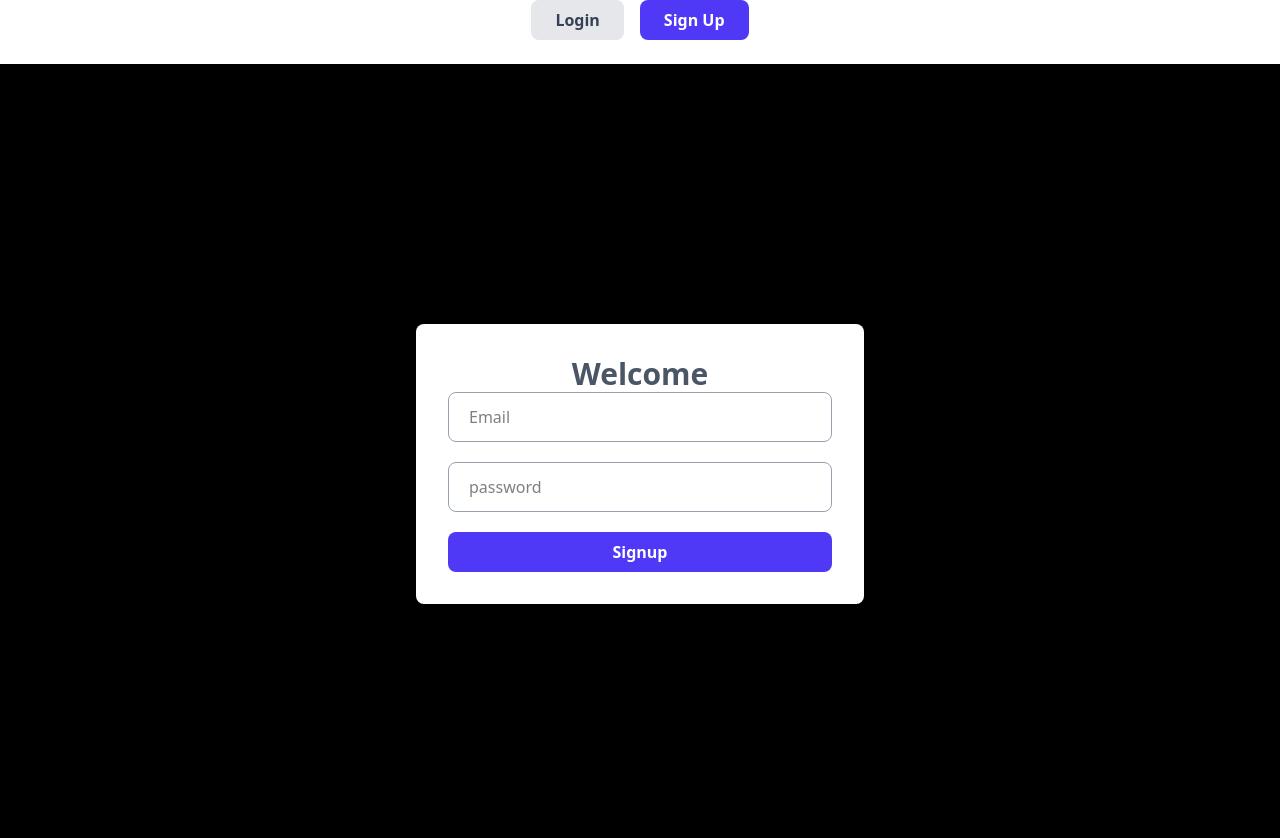
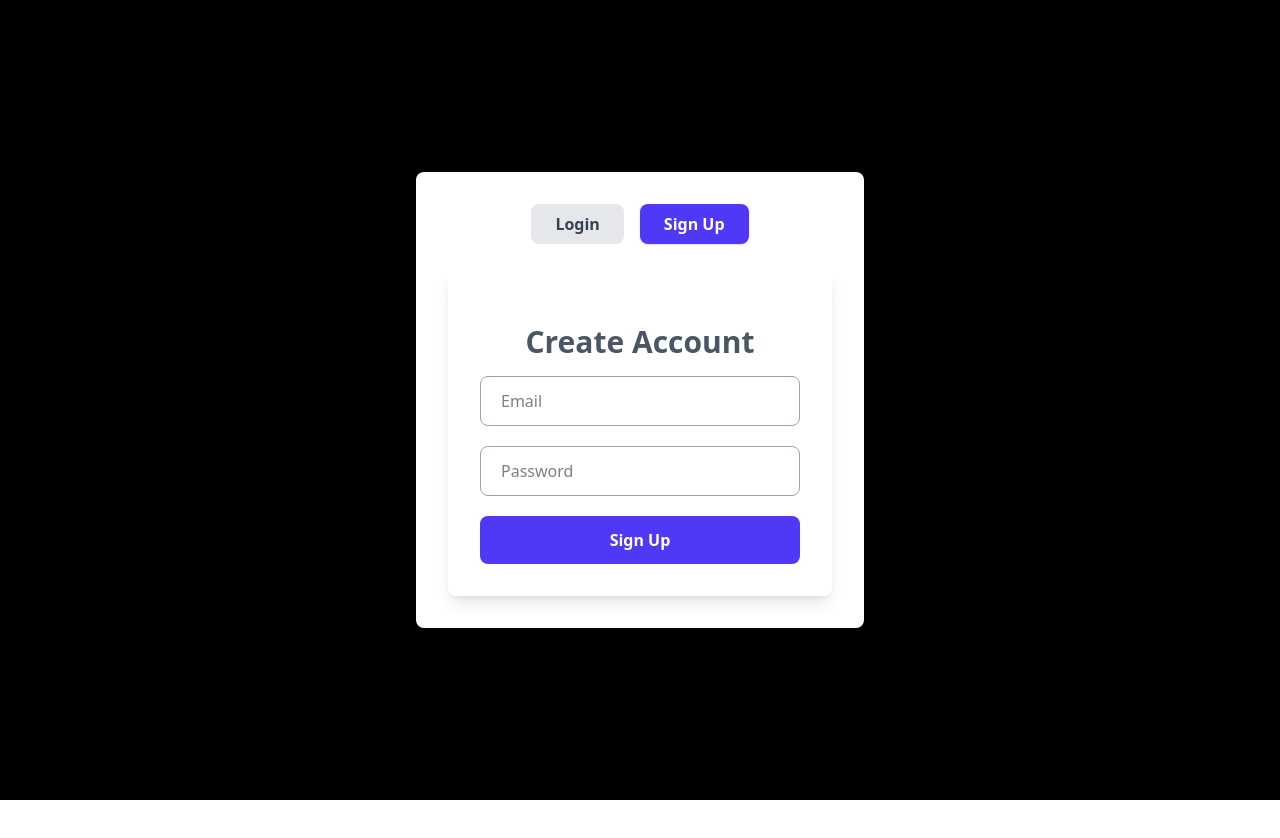
Before and after one commit to Valentine231/myBox, a React app: page /Auth in a window 1280 px wide. Both pictures are taken after a click on the button "Sign Up". Shown: the top 838 px of the page. After the commit the page ends 800 px from the top, so only its background shows below. Built offline with nearby package versions, Linux system fonts and the light colour scheme; the HTML template or start-up script is replaced by a standard one.

Commit message:
fixed-signin-toggle-button

```diff
--- a/src/Auth/Login.jsx
+++ b/src/Auth/Login.jsx
@@ -1,53 +1,43 @@
-import React, { useState } from 'react'
-import useAuth from '../Store/Authstore'
-import Spinner from '../Components/Authloader'
-import { useNavigate } from 'react-router-dom'
-import { Eye, EyeOff } from 'lucide-react'
+import React, { useState } from 'react';
+import useAuth from '../Store/Authstore';
+import Spinner from '../Components/Authloader';
+import { useNavigate } from 'react-router-dom';
+import { Eye, EyeOff } from 'lucide-react';
 
 const Login = () => {
-  const { login, loading, notification, rememberMe } = useAuth()
-  const [email, setEmail] = useState("")
-  const [password, setPassword] = useState("")
-  const [remember, setRemember] = useState(false)
-  const [showPassword, setShowPassword] = useState(false)
-  const navigate = useNavigate()
+  const { login, loading, notification } = useAuth();
+  const [email, setEmail] = useState("");
+  const [password, setPassword] = useState("");
+  const [remember, setRemember] = useState(false);
+  const [showPassword, setShowPassword] = useState(false);
+  const navigate = useNavigate();
 
-
-
-  const togglePasswordVisibility = () => {
-    setShowPassword(!showPassword)
-  }
+  const togglePasswordVisibility = () => setShowPassword(!showPassword);
 
   const handleLogin = (e) => {
-    e.preventDefault()
-    login(email, password, remember)
-    navigate('/movieslayout')
-  }
+    e.preventDefault();
+    login(email, password, remember);
+    navigate('/movieslayout');
+  };
 
   return (
-    <div className='min-h-screen flex items-center justify-center bg-black'>
-      <div className='bg-white rounded-lg w-full p-8 max-w-md'>
-        <h2 className='text-gray-600 font-bold text-center text-3xl mb-6'>Login</h2>
-
-        <form onSubmit={handleLogin} className='space-y-5'>
-          {/* Email Input */}
+    <form onSubmit={handleLogin} className="space-y-5">
       <div>
         <input
           type="email"
-              placeholder='Email'
-              className='py-3 px-5 w-full border border-gray-400 rounded-lg focus:ring-2 focus:ring-indigo-400 focus:outline-none'
+          placeholder="Email"
+          className="py-3 px-5 w-full border border-gray-400 rounded-lg focus:ring-2 focus:ring-indigo-400 focus:outline-none"
           value={email}
           onChange={(e) => setEmail(e.target.value)}
           required
         />
       </div>
 
-          {/* Password Input with Toggle */}
       <div className="relative">
         <input
           type={showPassword ? "text" : "password"}
-              placeholder='Password'
-              className='py-3 px-5 w-full border border-gray-400 rounded-lg focus:ring-2 focus:ring-indigo-400 focus:outline-none pr-12'
+          placeholder="Password"
+          className="py-3 px-5 w-full border border-gray-400 rounded-lg focus:ring-2 focus:ring-indigo-400 focus:outline-none pr-12"
           value={password}
           onChange={(e) => setPassword(e.target.value)}
           required
@@ -55,13 +45,12 @@ const Login = () => {
         <button
           type="button"
           onClick={togglePasswordVisibility}
-              className="absolute right-3 top-1/2 transform -translate-y-1/2 text-gray-500 hover:text-gray-700 transition duration-200"
+          className="absolute right-3 top-1/2 transform -translate-y-1/2 text-gray-500 hover:text-gray-700"
         >
           {showPassword ? <EyeOff className="w-5 h-5" /> : <Eye className="w-5 h-5" />}
         </button>
       </div>
 
-          {/* Remember Me & Forgot Password */}
       <div className="flex items-center justify-between text-sm">
         <label className="flex items-center gap-2 text-gray-600">
           <input
@@ -77,22 +66,21 @@ const Login = () => {
         </a>
       </div>
 
-          {/* Submit Button */}
       <button
-            type='submit'
-            className='py-3 w-full bg-indigo-600 rounded-lg text-white font-semibold transition duration-300 hover:bg-indigo-700 disabled:opacity-50'
+        type="submit"
+        className="py-3 w-full bg-indigo-600 rounded-lg text-white font-semibold transition hover:bg-indigo-700 disabled:opacity-50"
         disabled={loading}
       >
-            {loading ? <Spinner size='small' color='green' /> : "Login"}
+        {loading ? <Spinner size="medium" color="green" /> : "Login"}
       </button>
-        </form>
 
       {notification && (
-          <p className='mt-4 text-sm text-center text-indigo-500'>{notification}</p>
+        <p className="mt-4 text-sm text-center text-indigo-500">
+          {notification}
+        </p>
       )}
-      </div>
-    </div>
-  )
-}
+    </form>
+  );
+};
 
-export default Login
+export default Login;
--- a/src/Auth/Signin.jsx
+++ b/src/Auth/Signin.jsx
@@ -1,51 +1,86 @@
 import { useState } from 'react'
 import useAuth from '../Store/Authstore'
 import Spinner from '../Components/Authloader'
-
+import Login from './Login'
 
 const Signin = () => {
-  const {signup,loading,notification}=useAuth()
-  const [email,setEmail] = useState("")
-  const [password, setpassword] = useState("")
+  const { signup, loading, notification } = useAuth()
+  const [email, setEmail] = useState("")
+  const [password, setPassword] = useState("")
+  const [isLogin, setIsLogin] = useState(false)
 
-  const handleSignup =(e)=>{
+  const handleSignup = (e) => {
     e.preventDefault()
-    signup(email,password)
+    signup(email, password)
   }
 
+  return (
+    <div className=" ">
+      <div className=" rounded-lg w-full p-8 max-w-md shadow-lg">
 
-  return (
-    <div className='min-h-screen flex items-center justify-center bg-black'>
+        {/* Toggle Buttons */}
+        <div className="flex justify-center mb-6 gap-4">
+          {/* <button
+            onClick={() => setIsLogin(false)}
+            className={`py-2 px-6 rounded-lg font-semibold ${
+              !isLogin ? 'bg-indigo-600 text-white' : 'bg-gray-200 text-gray-700'
+            }`}
+          >
+            Sign Up
+          </button> */}
 
-          <div className='bg-white items-center rounded-lg w-full p-8 max-w-md'>
-            <h2 className='text-gray-600 font-bold text-center justify-center text-3xl '>Welcome</h2>
-            <form onSubmit={handleSignup} className=' space-y-5'>
-                <input type="Email"
-                placeholder='Email'
-                className='py-3 px-5 w-full border border-gray-400 rounded-lg focus:ring-2 focus:ring-indigo-400 focus:outline-none'
+          {/* <button
+            onClick={() => setIsLogin(true)}
+            className={`py-2 px-6 rounded-lg font-semibold ${
+              isLogin ? 'bg-indigo-600 text-white' : 'bg-gray-200 text-gray-700'
+            }`}
+          >
+            Login
+          </button> */}
+        </div>
+
+        {/* Render Form Based on State */}
+        {!isLogin ? (
+          <>
+            <h2 className="text-gray-600 font-bold text-center text-3xl mb-4">
+              Create Account
+            </h2>
+            <form onSubmit={handleSignup} className="space-y-5">
+              <input
+                type="email"
+                placeholder="Email"
+                className="py-3 px-5 w-full border border-gray-400 rounded-lg focus:ring-2 focus:ring-indigo-400 focus:outline-none"
                 value={email}
-                onChange={(e)=>setEmail(e.target.value)}
+                onChange={(e) => setEmail(e.target.value)}
+                required
               />
 
-               <input type="password"
-                placeholder='password'
-                className='py-3 px-5 w-full border border-gray-400 rounded-lg focus:ring-2 focus:ring-indigo-400 focus:outline-none'
+              <input
+                type="password"
+                placeholder="Password"
+                className="py-3 px-5 w-full border border-gray-400 rounded-lg focus:ring-2 focus:ring-indigo-400 focus:outline-none"
                 value={password}
-                onChange={(e)=>setpassword(e.target.value)}
+                onChange={(e) => setPassword(e.target.value)}
+                required
               />
 
-
-          <button type='submit'
-          className='py-2 w-full bg-indigo-600 rounded-lg text-white font-semibold transition duration-300'
+              <button
+                type="submit"
+                className="py-3 w-full bg-indigo-600 rounded-lg text-white font-semibold transition duration-300 hover:bg-indigo-700 disabled:opacity-50"
                 disabled={loading}
               >
-            {loading ? <Spinner size='small' color='green' /> : "Signup"}
-
+                {loading ? <Spinner size="medium" color="green" /> : 'Sign Up'}
               </button>
             </form>
 
             {notification && (
-              <p className='mt-4 text-sm text-indigo-800 '>{notification}</p>
+              <p className="mt-4 text-sm text-indigo-800 text-center">
+                {notification}
+              </p>
+            )}
+          </>
+        ) : (
+          <Login nested />
         )}
       </div>
     </div>
--- a/src/Auth/Toggle.jsx
+++ b/src/Auth/Toggle.jsx
@@ -6,28 +6,35 @@ const Auth = () => {
   const [isLogin, setIsLogin] = useState(true);
 
   return (
-    <div>
+    <div className="min-h-screen flex items-center justify-center bg-black">
+      <div className="bg-white rounded-lg w-full max-w-md p-8 shadow-lg">
+        {/* Toggle Buttons */}
         <div className="flex justify-center mb-6 gap-4">
           <button
             onClick={() => setIsLogin(true)}
-          className={`py-2 px-6 rounded-lg font-semibold ${
-            isLogin ? "bg-indigo-600 text-white" : "bg-gray-200 text-gray-700"
+            className={`py-2 px-6 rounded-lg font-semibold transition ${
+              isLogin
+                ? "bg-indigo-600 text-white shadow"
+                : "bg-gray-200 text-gray-700 hover:bg-gray-300"
             }`}
           >
             Login
           </button>
           <button
             onClick={() => setIsLogin(false)}
-          className={`py-2 px-6 rounded-lg font-semibold ${
-            !isLogin ? "bg-indigo-600 text-white" : "bg-gray-200 text-gray-700"
+            className={`py-2 px-6 rounded-lg font-semibold transition ${
+              !isLogin
+                ? "bg-indigo-600 text-white shadow"
+                : "bg-gray-200 text-gray-700 hover:bg-gray-300"
             }`}
           >
             Sign Up
           </button>
         </div>
 
-      {/* Render the correct form */}
-      {isLogin ? <Login /> : <Signin />}
+        {/* Render the correct form right below toggle */}
+        <div className="mt-2">{isLogin ? <Login /> : <Signin />}</div>
+      </div>
     </div>
   );
 };
--- a/src/Components/Logo.jsx
+++ b/src/Components/Logo.jsx
@@ -6,7 +6,7 @@ const Logo = () => {
       <img
         src="/images/1.jpg"
         alt="MyBox Logo"
-        className="h-10 w-auto object-contain"
+        className="h-12 w-auto object-contain"
       />
     </div>
   );
--- a/src/Pages/Home.jsx
+++ b/src/Pages/Home.jsx
@@ -1,5 +1,6 @@
 import React from 'react'
 import { useNavigate } from 'react-router-dom'
+import Logo from '../Components/Logo'
 
 const Home = () => {
   const navigate = useNavigate()
@@ -10,6 +11,11 @@ const Home = () => {
   return (
     <div className="min-h-screen bg-[url('/images/movieimages.jpeg')] bg-cover bg-center bg-fixed bg-no-repeat">
       {/* Overlay with content */}
+      <div className='flex items-center '>
+      <Logo />
+      <span className='text-blue-700 font-bold text-2xl'>MyBox</span>
+      </div>
+
       <div className="min-h-screen bg-black/60 flex items-center justify-center">
         <div className="text-center text-white p-8">
           <h1 className="text-5xl font-bold mb-6">Welcome to Cineverse</h1>
```
Lines whose indentation alone changed are shown as unchanged.
